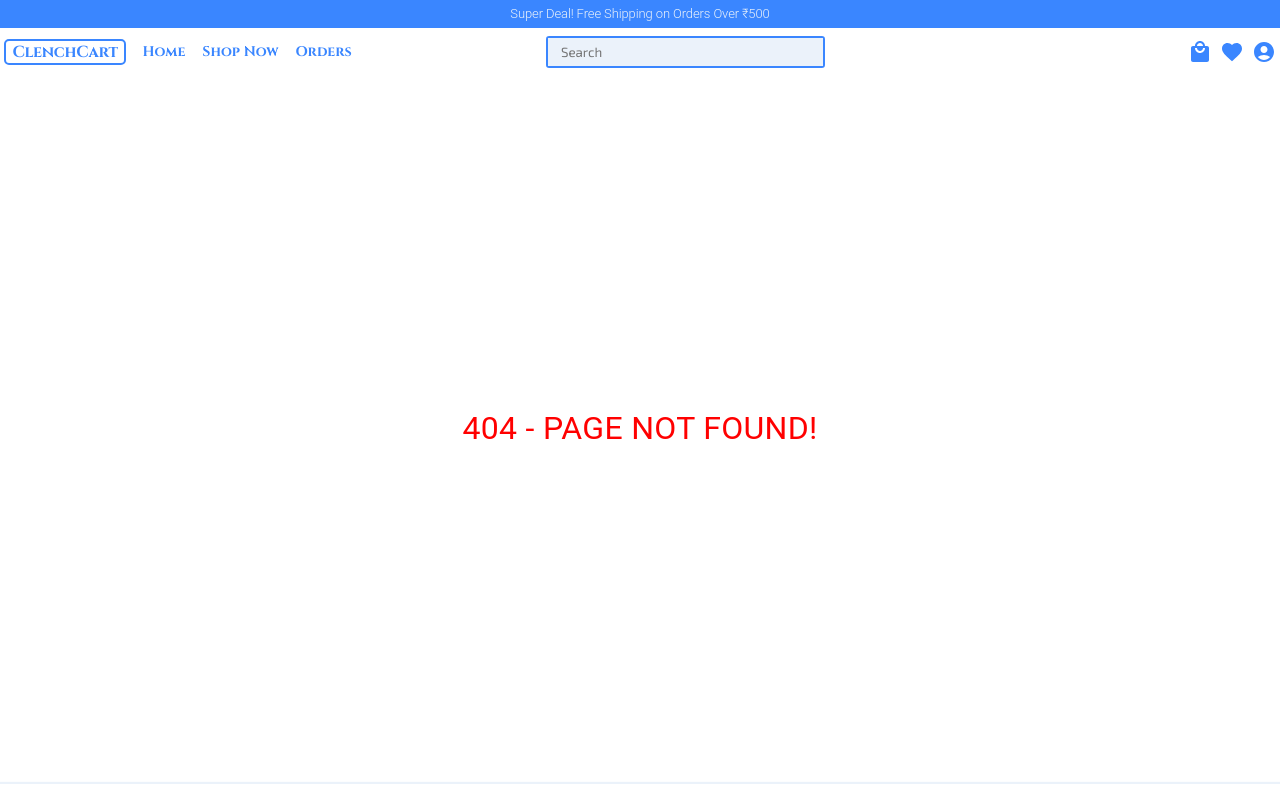
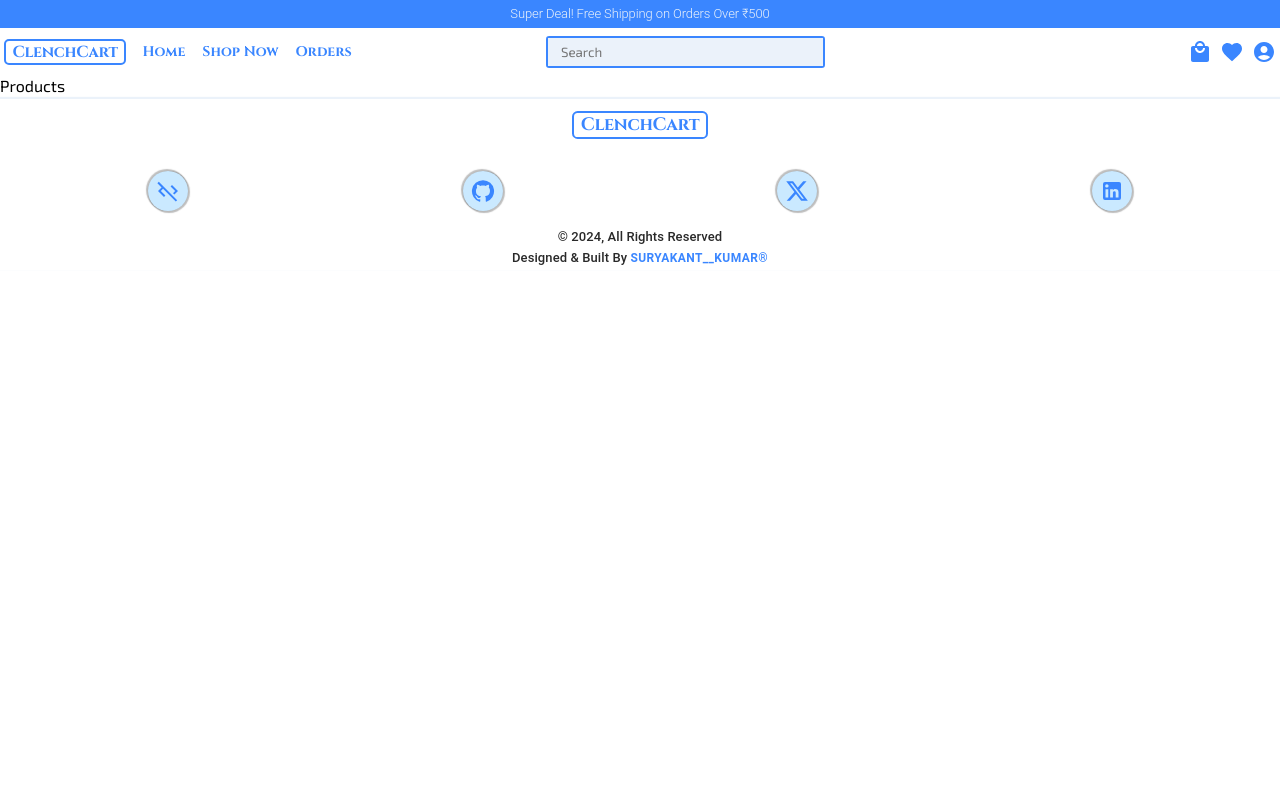
Before and after one commit to IM-Suryakant-Kumar/ClenchCart, a React (Vite) app in the folder client/: page /products in a window 1280 px wide. Before the commit this address had no page. Shown: the top 794 px of the page. Built offline with nearby package versions, Linux system fonts and the light colour scheme.

Commit message:
style: Addedanimation on card

```diff
--- a/client/src/App.tsx
+++ b/client/src/App.tsx
@@ -1,12 +1,13 @@
 import { Route, RouterProvider, createBrowserRouter, createRoutesFromElements } from "react-router-dom"
 import { Layout } from "./components";
-import { Home, NotFound } from "./pages";
+import { Home, NotFound, Products } from "./pages";
 
 const App = () => {
 
   const router = createBrowserRouter(createRoutesFromElements(
     <Route path="/" element={<Layout />} >
       <Route index element={<Home />} />
+      <Route path="products" element={<Products />} />
       <Route path="*" element={<NotFound />} />
     </Route>
   ))
--- a/client/src/components/Products/products.css.tsx
+++ b/client/src/components/Products/products.css.tsx
@@ -24,7 +24,7 @@ export const Wrapper = styled(Box).attrs({
   sx: {
     display: "grid",
     gridTemplateColumns: { xs: "repeat(auto-fill, minmax(15rem, 1fr))", md: "repeat(auto-fill, minmax(16rem, 1fr))" },
-    gap: "0.25em",
+    gap: "0.5em",
   }
 })``
 
@@ -34,9 +34,14 @@ export const Card = styled(Box).attrs({
     p: "1em",
     borderRadius: "0.25em",
     boxShadow: "2px 1px 1px 1px 00000020",
-    position: "relative"
+    position: "relative",
+    transition: "all 0.2s ease-in-out",
   }
-})``
+})`
+  &:hover {
+    transform: scale(1.02);
+  }
+`
 
 export const Image = styled(Box).attrs({
   sx: {
--- /dev/null
+++ b/client/src/pages/Products/Products.tsx
@@ -0,0 +1,7 @@
+import { Container } from "./products.css"
+
+export const Products = () => {
+  return (
+    <Container>Products</Container>
+  )
+}
--- /dev/null
+++ b/client/src/pages/Products/products.css.tsx
@@ -0,0 +1,6 @@
+import { Box } from "@mui/material";
+import styled from "styled-components";
+
+export const Container = styled(Box).attrs({
+
+})``
--- a/client/src/pages/index.ts
+++ b/client/src/pages/index.ts
@@ -1,2 +1,3 @@
 export * from "./Home/Home";
 export * from "./NotFound/NotFound";
+export * from "./Products/Products";
```
